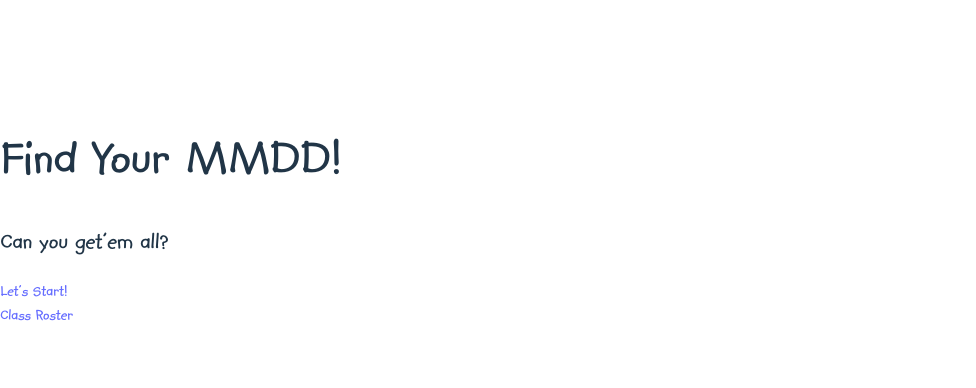
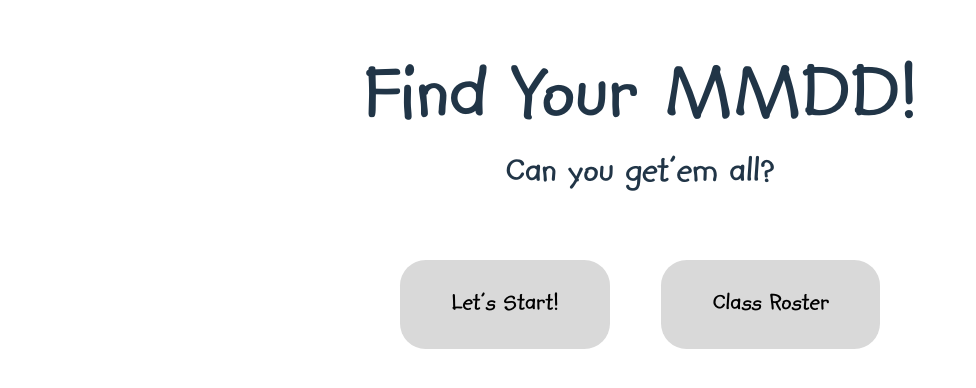
Before and after one commit to michelleykim/FindYourMMDD, a React (Vite) app in the folder client/: page / in a window 1280 px wide. Shown: the part 186-574 px from the top of the page, without its empty margins (0-976 px from the left). Built offline with nearby package versions, Linux system fonts and the light colour scheme.

Commit message:
root styling

```diff
--- a/client/src/index.css
+++ b/client/src/index.css
@@ -20,12 +20,12 @@
 
 a {
   font-weight: 500;
-  color: #646cff;
+  color: black;
   text-decoration: inherit;
 }
 
 a:hover {
-  color: #535bf2;
+  color: black;
 }
 
 body {
--- a/client/src/routes/game.jsx
+++ b/client/src/routes/game.jsx
@@ -6,6 +6,7 @@ export default function Game() {
 	const students = studentRoster.students;
 
 	let [target, setTarget] = useState([]);
+	let [score, setScore] = useState(0);
 
 	const getRandomStudents = (count, max) => {
 		const target = new Set();
@@ -21,6 +22,9 @@ export default function Game() {
 	const checkCorrect = (name) => {
 		// check if the student.name is in the targetStudents list
 		console.log(name);
+		if (targetStudents.includes(name)) {
+			// do something
+		}
 	};
 
 	return (
@@ -45,18 +49,3 @@ export default function Game() {
 		</>
 	);
 }
-
-function Favorite({ contact }) {
-	const favorite = contact.favorite;
-	return (
-		<Form method="post">
-			<button
-				name="favorite"
-				value={favorite ? "false" : "true"}
-				aria-label={favorite ? "Remove from favorites" : "Add to favorites"}
-			>
-				{favorite ? "★" : "☆"}
-			</button>
-		</Form>
-	);
-}
--- a/client/src/routes/root.jsx
+++ b/client/src/routes/root.jsx
@@ -1,15 +1,47 @@
 import { Link } from "react-router-dom";
+
+const content = {
+	display: "flex",
+	flexDirection: "column",
+	alignItems: "center",
+	width: "100vw",
+};
+const title = {
+	fontSize: "5.2em",
+	margin: 0,
+};
+const subTitle = {
+	fontSize: "2.4em",
+	margin: 0,
+};
+const buttonGroup = {
+	display: "flex",
+	flexDirection: "row",
+	marginTop: "2em",
+};
+const button = {
+	margin: "1em",
+	padding: "1em 2em",
+	borderRadius: "1em",
+	backgroundColor: "#d9d9d9",
+	fontSize: "1.6em",
+};
 
 export default function Root() {
 	return (
 		<>
-			<div id="sidebar">
-				<h1>Find Your MMDD!</h1>
-				<h2>Can you get&apos;em all?</h2>
+			<div style={content}>
+				<h1 style={title}>Find Your MMDD!</h1>
+				<h2 style={subTitle}>Can you get&apos;em all?</h2>
+				<div style={buttonGroup}>
+					<Link style={button} to={`/game`}>
+						Let&apos;s Start!
+					</Link>
+					<Link style={button} to={`/roster`}>
+						Class Roster
+					</Link>
+				</div>
 			</div>
-			<Link to={`/game`}>Let&apos;s Start!</Link>
-			<br></br>
-			<Link to={`/roster`}>Class Roster</Link>
 		</>
 	);
 }
--- a/client/src/routes/roster.jsx
+++ b/client/src/routes/roster.jsx
@@ -1,4 +1,4 @@
-import { Form, Link } from "react-router-dom";
+import { Link } from "react-router-dom";
 import studentRoster from "../assets/roster.json";
 
 export default function Roster() {
```
